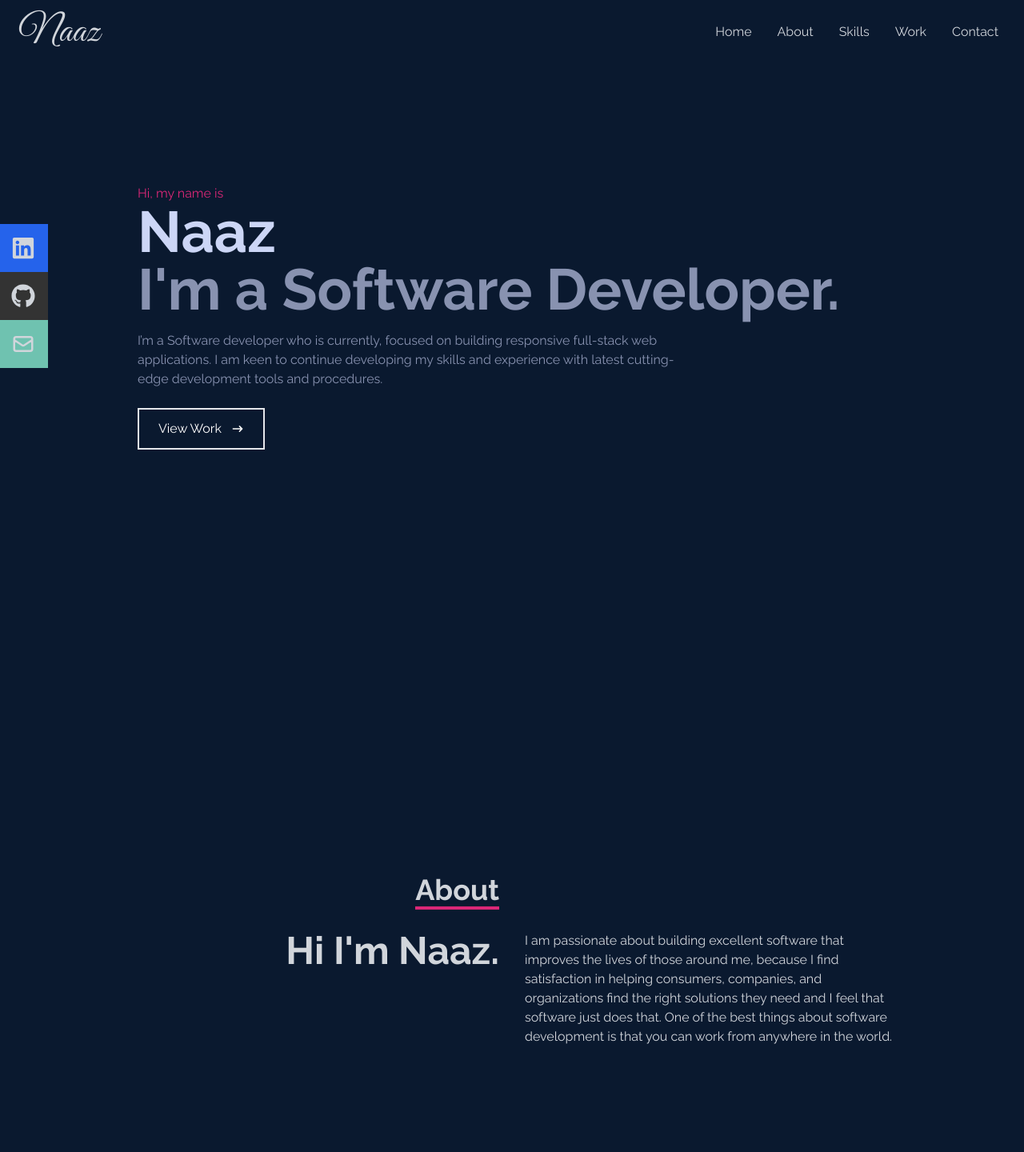
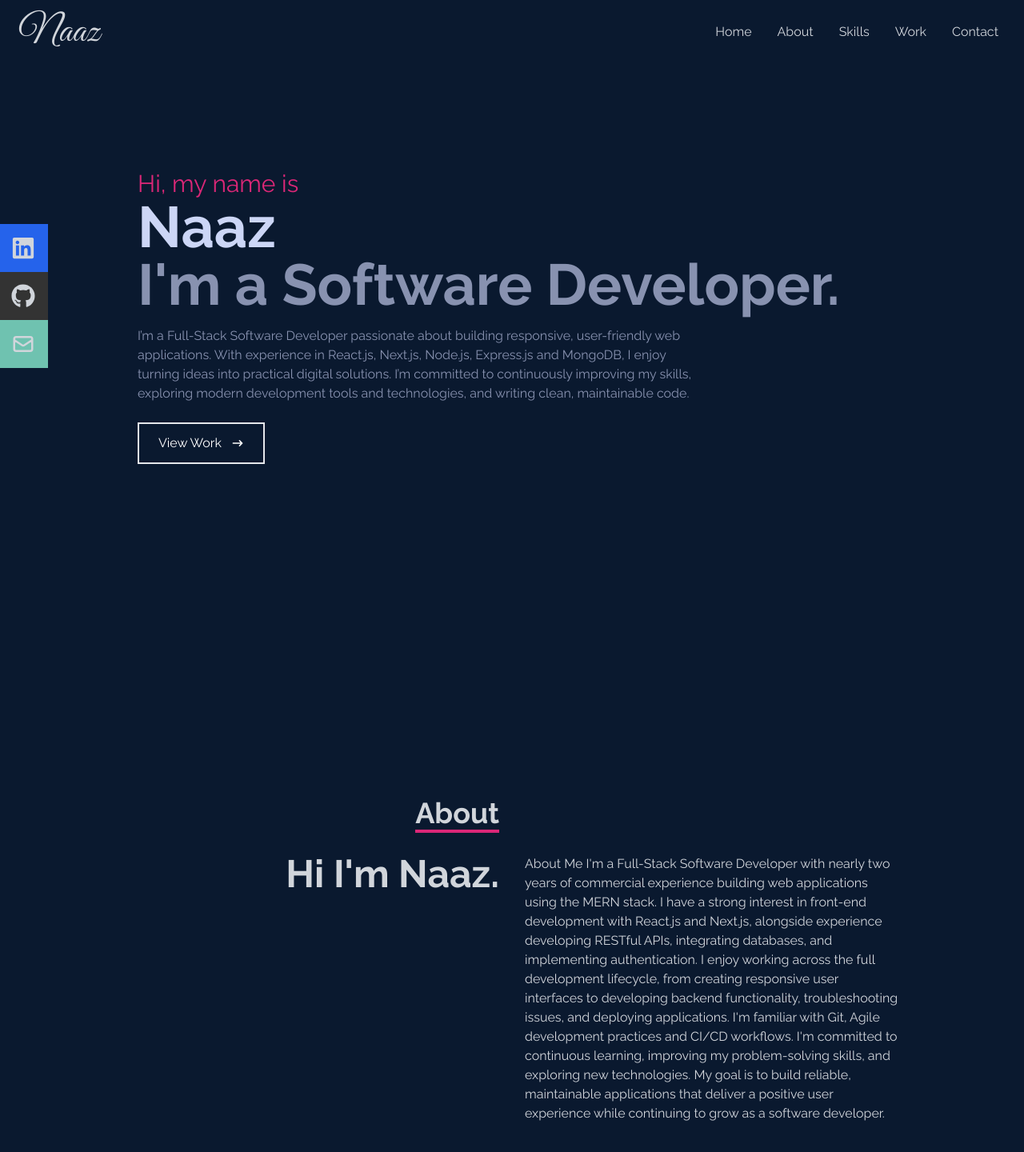
Before and after one commit to naaz166/portfolio-website, a React (Create React App) app: page / in a window 1280 px wide. Shown: the top 1440 px of the page at 80% size. Built offline with nearby package versions, Linux system fonts and the light colour scheme.

Commit message:
added changes

```diff
--- a/src/components/About.jsx
+++ b/src/components/About.jsx
@@ -1,29 +1,39 @@
-import React from 'react';
+import React from "react";
 
 const About = () => {
   return (
-    <div name='about' className='w-full h-screen bg-[#0a192f] text-gray-300'>
-      <div className='flex flex-col justify-center items-center w-full h-full'>
-        <div className='max-w-[1000px] w-full grid grid-cols-2 gap-8'>
-          <div className='sm:text-right pb-8 pl-4'>
-            <p className='text-4xl font-bold inline border-b-4 border-pink-600'>
+    <div name="about" className="w-full h-screen bg-[#0a192f] text-gray-300">
+      <div className="flex flex-col justify-center items-center w-full h-full">
+        <div className="max-w-[1000px] w-full grid grid-cols-2 gap-8">
+          <div className="sm:text-right pb-8 pl-4">
+            <p className="text-4xl font-bold inline border-b-4 border-pink-600">
               About
             </p>
           </div>
           <div></div>
+        </div>
+        <div className="max-w-[1000px] w-full grid sm:grid-cols-2 gap-8 px-4">
+          <div className="sm:text-right text-5xl font-bold">
+            <p>Hi I'm Naaz.</p>
           </div>
-          <div className='max-w-[1000px] w-full grid sm:grid-cols-2 gap-8 px-4'>
-            <div className='sm:text-right text-5xl font-bold'>
-              <p>Hi I'm Naaz.</p>
-            </div>
-            <div>
-            <p>I am passionate about building excellent software that improves
-              the lives of those around me, because I find satisfaction in helping
-              consumers, companies, and organizations find the right solutions they
-              need and I feel that software just does that. One of the best things
-              about software development is that you can work from anywhere in the world. </p>
-            </div>
+          <div>
+            <p>
+              About Me I'm a Full-Stack Software Developer with nearly two
+              years of commercial experience building web applications using the
+              MERN stack. I have a strong interest in front-end development with
+              React.js and Next.js, alongside experience developing RESTful
+              APIs, integrating databases, and implementing authentication. I
+              enjoy working across the full development lifecycle, from creating
+              responsive user interfaces to developing backend functionality,
+              troubleshooting issues, and deploying applications. I'm familiar
+              with Git, Agile development practices and CI/CD workflows. I'm
+              committed to continuous learning, improving my problem-solving
+              skills, and exploring new technologies. My goal is to build
+              reliable, maintainable applications that deliver a positive user
+              experience while continuing to grow as a software developer.
+            </p>
           </div>
+        </div>
       </div>
     </div>
   );
--- a/src/components/Home.jsx
+++ b/src/components/Home.jsx
@@ -7,16 +7,18 @@ const Home = () => {
     <div name="home" className="w-full h-screen bg-[#0a192f]">
       {/* Container */}
       <div className="max-w-[1000px] mx-auto px-8 flex flex-col justify-center h-full">
-        <p className="text-pink-600">Hi, my name is</p>
+        <p className="text-pink-600 text-3xl">Hi, my name is</p>
         <h1 className="text-4xl sm:text-7xl font-bold text-[#ccd6f6]">Naaz</h1>
         <h2 className="text-4xl sm:text-7xl font-bold text-[#8892b0]">
           I'm a Software Developer.
         </h2>
         <p className="text-[#8892b0] py-4 max-w-[700px]">
-          I’m a Software developer who is currently, focused on building
-          responsive full-stack web applications. I am keen to continue
-          developing my skills and experience with latest cutting-edge
-          development tools and procedures.
+          I’m a Full-Stack Software Developer passionate about building
+          responsive, user-friendly web applications. With experience in
+          React.js, Next.js, Node.js, Express.js and MongoDB, I enjoy turning
+          ideas into practical digital solutions. I’m committed to continuously
+          improving my skills, exploring modern development tools and
+          technologies, and writing clean, maintainable code.
         </p>
         <div>
           <Link
```
